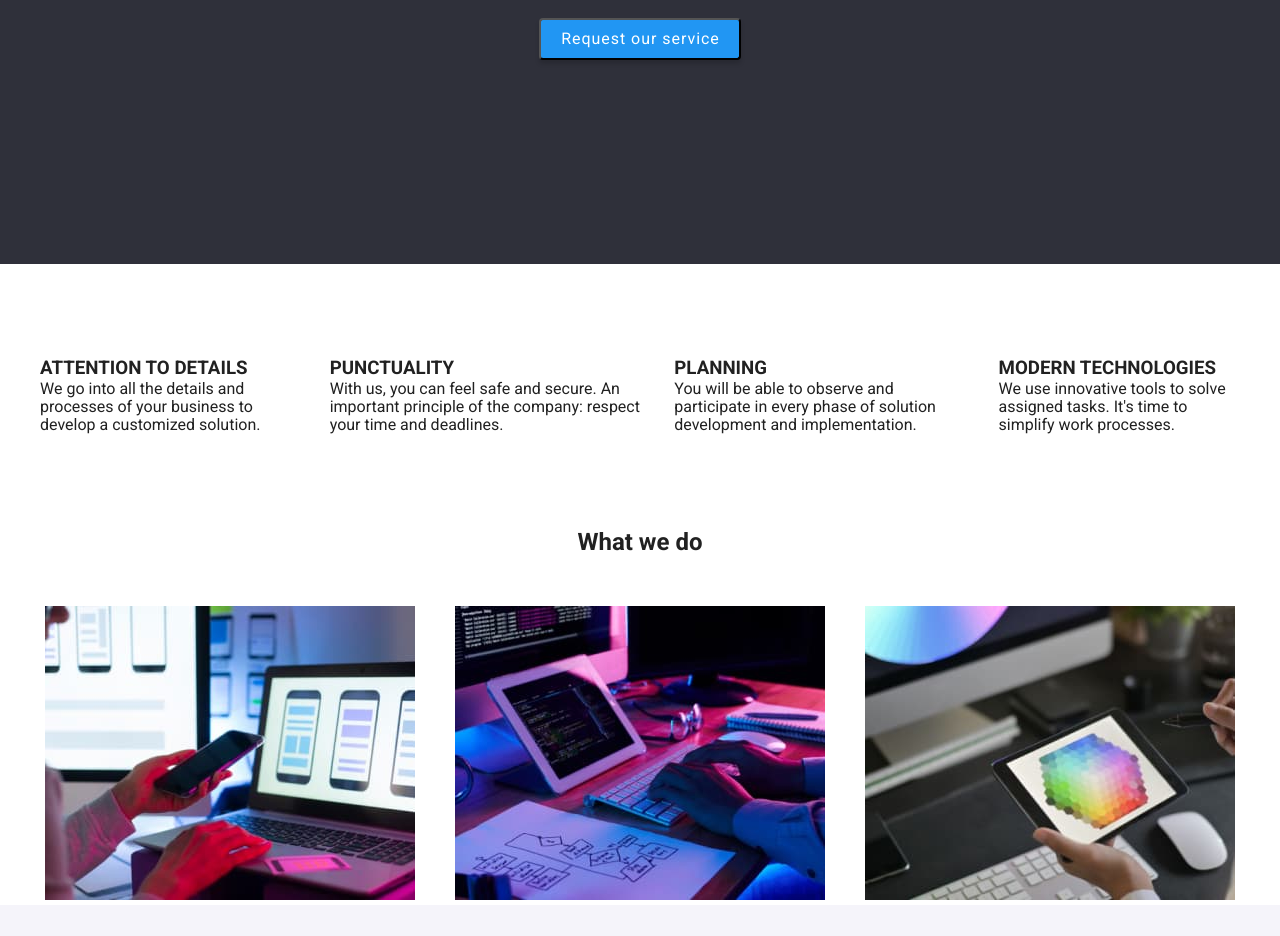
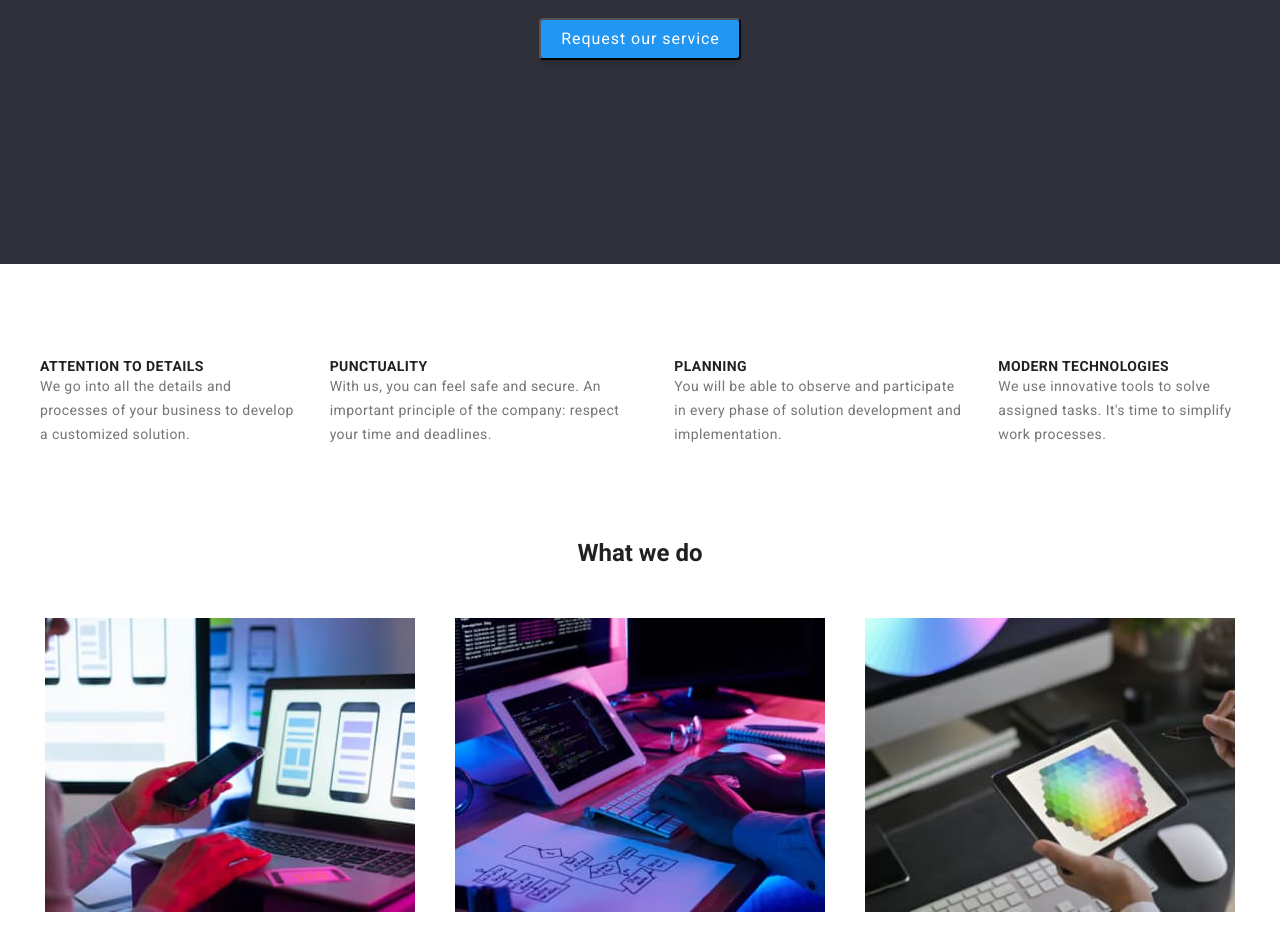
Before and after one commit to IonutMorar94/goit-markup-hw-03, a plain HTML site: page index.html in a window 1280 px wide. Shown: the part 416-1352 px from the top of the page. Drawn offline with nearby package versions, Linux system fonts and the light colour scheme.

Commit message:
Update styles.css

```diff
--- a/css/styles.css
+++ b/css/styles.css
@@ -145,7 +145,6 @@ footer {
 .header-container {
     display: flex;
     align-items: center;
-    border-bottom: 1px solid #ECECEC;
 }
 
 .header-section {
@@ -153,6 +152,7 @@ footer {
     width: 100%;
     justify-content: center;
     height: 80px;
+    border-bottom: 1px solid #ECECEC;
 }
 
 .navigation-block {
@@ -297,9 +297,30 @@ footer {
     justify-content: space-around;
 }
 
+.abilities li h3 {
+    font-weight: 700;
+    font-size: 14px;
+    line-height: 16px;
+    letter-spacing: 0.03em;
+    text-transform: uppercase;
+
+    color: #212121;
+}
+
+.abilities li p {
+    font-weight: 400;
+    font-size: 14px;
+    line-height: 24px;
+
+
+    letter-spacing: 0.03em;
+    color: #757575;
+}
+
 .what-we-do-section {
     display: flex;
     justify-content: center;
+    margin-bottom: 94px;
 }
 
 .what-we-do-container {
@@ -352,4 +373,5 @@ footer {
 .our-team-photo li p {
     display: flex;
     justify-content: center;
+    color: #757575;
 }
```
